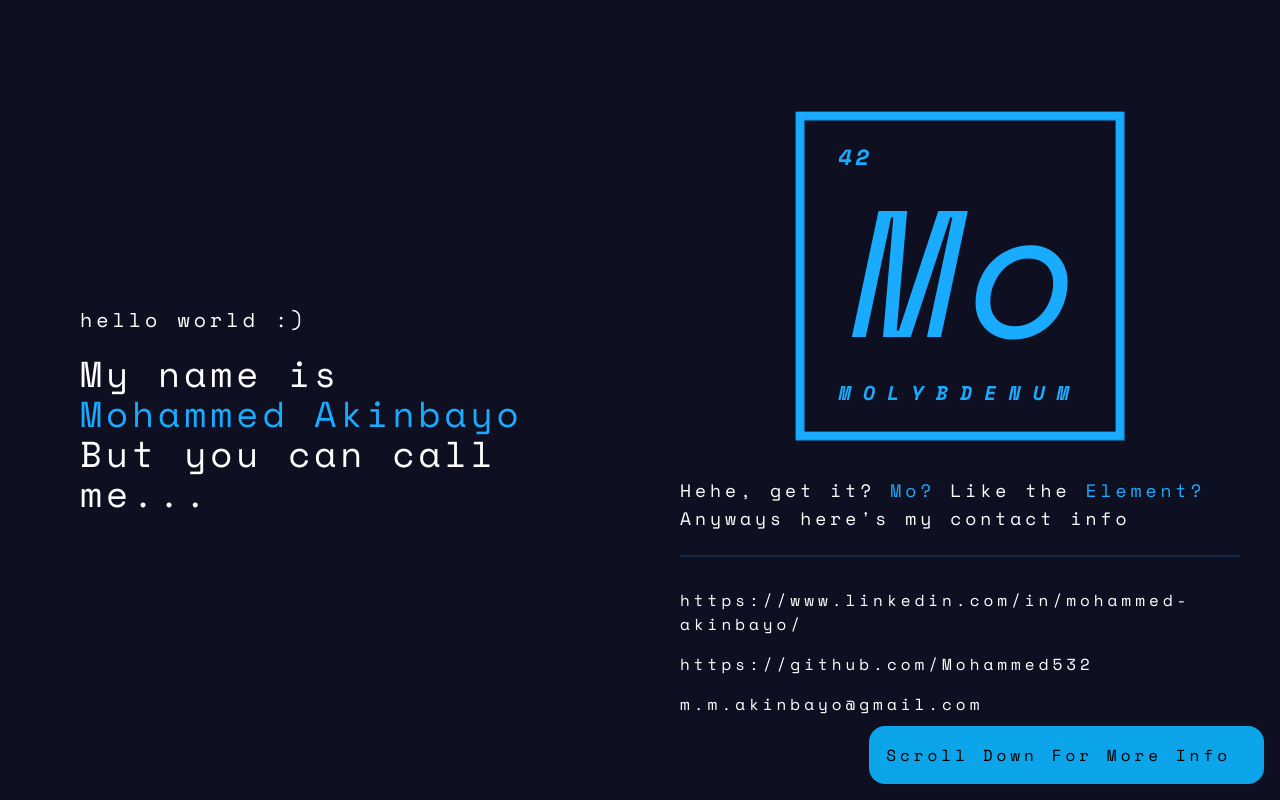
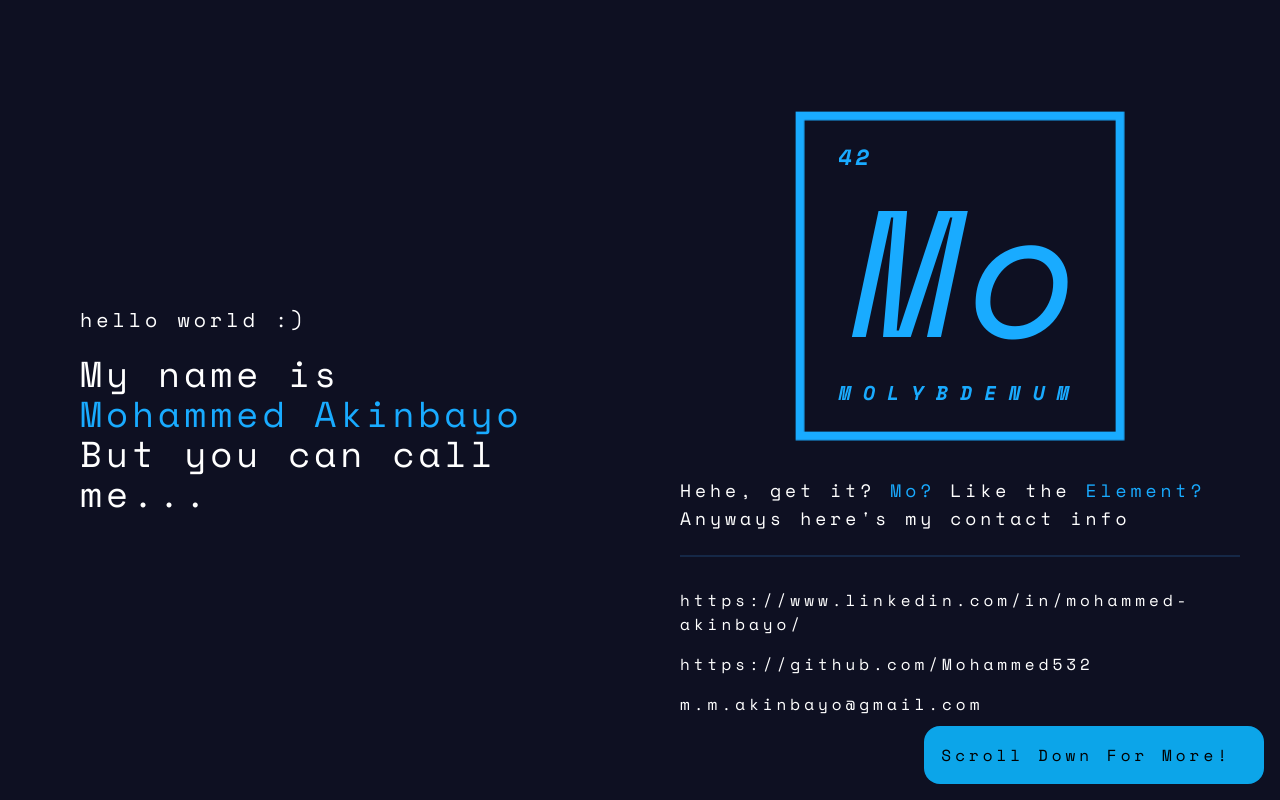
Before and after one commit to Mohammed532/Mohammed532.github.io, a Next.js app: page / in a window 1280 px wide. Shown: the top 800 px of the page. Built offline with nearby package versions, Linux system fonts and the light colour scheme.

Commit message:
Minor fixes with footer and toast

```diff
--- a/src/app/footer.tsx
+++ b/src/app/footer.tsx
@@ -8,11 +8,11 @@ export default function Footer() {
             <h1 className="text-center mt-40 mb-20 text-4xl">Stay Blessed :)</h1>
             <div className="flex flex-col justify-items-center content-center gap-4 md:justify-between md:flex-row">
                 <p className="self-center italic text-center md:text-left">Made By Mohammed Akinbayo (Duh)</p>
-                <div className="place-self-center">
+                <div className="place-self-center order-last md:order-none">
                     <a role="button" className="btn btn-s btn-circle bg-accent mx-2" href="https://github.com/Mohammed532"><FiGithub className="text-xl" /></a>
                     <a role="button" className="btn btn-s btn-circle bg-accent mx-2" href="https://www.linkedin.com/in/mohammed-akinbayo/"><FiLinkedin className="text-xl" /></a>
                 </div>
-                <p className="self-center italic">Last Updated August 2024</p>
+                <p className="self-center italic text-center">Last Updated September 2024</p>
             </div>
         </footer>
     )
--- a/src/app/page.tsx
+++ b/src/app/page.tsx
@@ -57,7 +57,7 @@ export default function Home() {
                         Email: 'm.m.akinbayo@gmail.com'
                     }}/>
                 </div>
-                <Toast text="Scroll Down For More Info" duration={6} showFn={handleToast}/>
+                <Toast text="Scroll Down For More!" duration={6} showFn={handleToast}/>
             </section>
             <section className="flex py-10 flex-col justify-center content-center items-center md:flex-row">
                 <div className="my-10 relative glow-border z-[1] mx-10 ">
```
